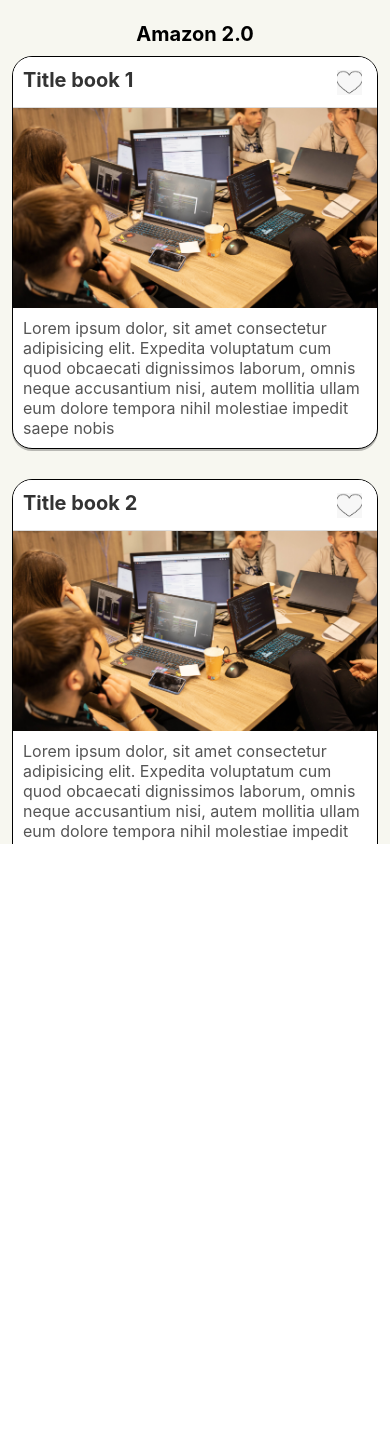
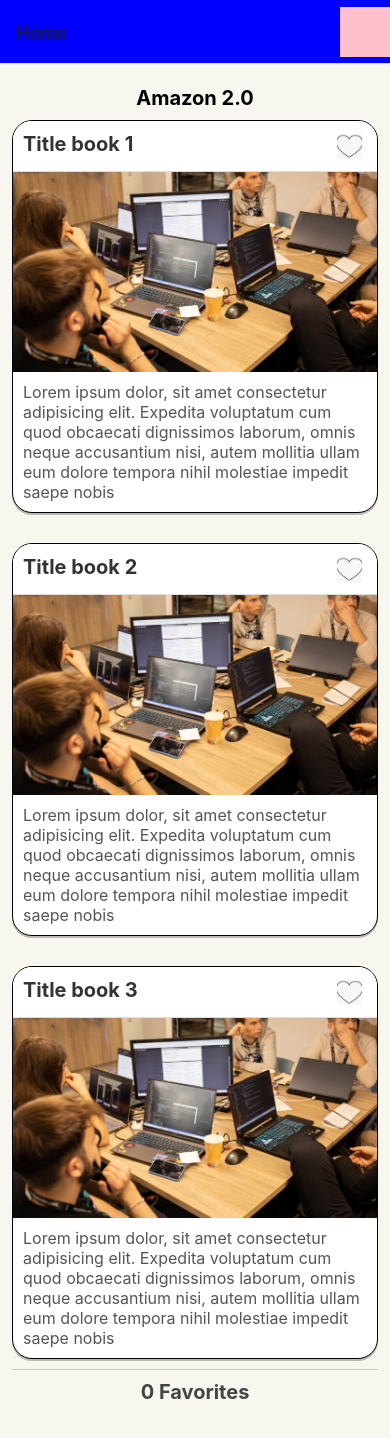
Before and after one commit to Alex7734/Linnify-ReactNativeCourse, a React Native app: screen / in a window 390 px wide. Shown: the top 1438 px of the page. Before the commit the page ends 844 px from the top, so only its background shows below. Built offline with nearby package versions, Linux system fonts and the light colour scheme.

Commit message:
workshop4

```diff
--- a/App.tsx
+++ b/App.tsx
@@ -1,27 +1,26 @@
 import React, {useState} from 'react';
 import {
-  Alert,
-  FlatList,
-  ListRenderItemInfo,
-  Pressable,
   SafeAreaView,
   StyleSheet,
-  Text,
-  View,
+
 } from 'react-native';
 
-import {Card} from './src/components/Card';
-import { Post } from './src/types/Post.interface';
 import BookList from './src/components/BookList';
 import { LoginForm } from './src/components/LoginForm';
+import { NavigationContainer } from '@react-navigation/native';
+import { AppNavigator } from './src/navigation/navigators/app-navigator';
 
 function App(): JSX.Element {
 
   return (
-    <SafeAreaView style={styles.container}>
-      <BookList></BookList>
-      {/* <LoginForm></LoginForm> */}
-    </SafeAreaView>
+    <NavigationContainer>
+      <SafeAreaView style={styles.container}>
+       {/* <BookList></BookList> */}
+       {/* <LoginForm></LoginForm>≥ */}
+        <AppNavigator></AppNavigator>
+      </SafeAreaView>
+    </NavigationContainer>
+
     );
 }
 
@@ -33,6 +32,4 @@
 
 });
 
-
-
 export default App;
--- a/index.js
+++ b/index.js
@@ -5,5 +5,7 @@
 import {AppRegistry} from 'react-native';
 import App from './App';
 import {name as appName} from './app.json';
+import 'react-native-gesture-handler';
+
 
 AppRegistry.registerComponent(appName, () => App);
--- a/src/components/BookList.tsx
+++ b/src/components/BookList.tsx
@@ -45,17 +45,16 @@
         },
     ]
 
-    const [favoriteCount, setFavoriteCount] = useState(0);
+    const [favoriteCount, setFavoriteCount] = useState<number>(0);
 
     const handleFavouriteChange = (isFavourite: boolean) => {
       if (isFavourite) {
-        setFavoriteCount((prevCount) => prevCount - 1);
-      } else {
-        setFavoriteCount((prevCount) => prevCount + 1);
+        return setFavoriteCount((prevCount) => prevCount - 1);
       }
+        return setFavoriteCount((prevCount) => prevCount + 1);
     };
 
-  const renderItem = ({item}: ListRenderItemInfo<Post>) => <Card post={item} handleFavouriteChange={handleFavouriteChange}></Card>
+  const renderItem = ({item}: ListRenderItemInfo<Post>) => <Card post={item} handleFavouriteChange={handleFavouriteChange}/>
 
   return (
       <FlatList
--- a/src/components/LoginForm.tsx
+++ b/src/components/LoginForm.tsx
@@ -1,7 +1,7 @@
 import React, { useState } from 'react';
 import { View, TextInput, Text, StyleSheet, Alert, Pressable, Image } from 'react-native';
 
-export const LoginForm = () => {
+export const LoginForm = ({handleNavigation}:{handleNavigation: () => void}) => {
   const [email, setEmail] = useState('');
   const [password, setPassword] = useState('');
   const [showPassword, setShowPassword] = useState(false);
@@ -11,6 +11,7 @@
       return Alert.alert(`Email: ${email}\nPassword: ${password}`);
     }
     Alert.alert('Please enter both email and password');
+    handleNavigation();
   };
 
   const toggleShowPassword = () => {
@@ -60,7 +61,7 @@
             <Image style={styles.icon} source={require('../assets/eye.png')} />
         </Pressable>
       </View>
-      <Pressable style={styles.loginButton} onPress={handleLogin}>
+      <Pressable onPress={handleLogin} style={styles.loginButton} >
         <Text style={styles.loginButtonText}>Login</Text>
       </Pressable>
     </View>
--- /dev/null
+++ b/src/navigation/navigators/app-navigator.tsx
@@ -0,0 +1,67 @@
+import React from 'react';
+import { createStackNavigator } from '@react-navigation/stack';
+import { Pressable } from 'react-native';
+import { Login } from '../../screens/Login';
+import { Home } from '../../screens/Home';
+import { AppRouteProps, AppRoutes } from '../routes/app-routes';
+
+// headerTitle to overwrite the title
+// headerLeft to add a component to the left of the title
+// headerRight to add a component to the right of the title
+// headerStyle to overwrite the style of the header
+// headerTitleStyle to overwrite the style of the title
+// headerBackTitle to overwrite the title of the back button
+// headerBackButton to overwrite the back button
+// headerTranparent to make the header transparent
+// header to overwrite the header
+
+
+// when passing props to a component you do props = {}
+// if i have an object { id: 1, ... }
+
+const Stack = createStackNavigator<AppRouteProps>();
+
+export const AppNavigator = () => {
+    return(
+        <Stack.Navigator screenOptions={
+            {
+                headerStyle: {backgroundColor:'blue'}
+            }
+        }>
+            <Stack.Screen
+            name = {AppRoutes.Home}
+            // options = {{
+            //     title: 'Home Screen',
+            //     headerTitle: () => <Text>Something</Text>,
+            //     headerLeft: () => <Text>Left</Text>,
+            //     headerRight: () => <Text>Right</Text>,
+            //     headerTransparent: false,
+            // }}
+            options= {({navigation, route}) => {
+                return {
+                    title : route.params?.title,
+                    headerRight: () => <Pressable
+                    style={{width: 50, height: 50, backgroundColor: 'pink'}}
+                    onPress={() => navigation.navigate('Login', {
+                        title: 'Test',
+                    })}>
+                    </Pressable>,
+                }
+            }}
+            component={Home}
+            />
+
+            <Stack.Screen name = {AppRoutes.Login}
+                options= {({navigation, route}) => {
+
+                    return {
+                        headerLeft: () => <Pressable
+                        style={{width: 50, height: 50, backgroundColor: 'pink'}}
+                        onPress={() => {navigation.goBack()}}>
+                        </Pressable>,
+                    }
+                }}
+             component={Login} />
+        </Stack.Navigator>
+    )
+}
--- /dev/null
+++ b/src/navigation/routes/app-routes.ts
@@ -0,0 +1,9 @@
+export enum AppRoutes {
+    Login = 'Login',
+    Home = 'Home',
+}
+
+export type AppRouteProps = {
+    [AppRoutes.Login]: undefined;
+    [AppRoutes.Home]: {title: string};
+}
--- /dev/null
+++ b/src/screens/Home.tsx
@@ -0,0 +1,10 @@
+import BookList from "../components/BookList"
+import { StackScreenProps } from "@react-navigation/stack"
+import { AppRouteProps, AppRoutes } from "../navigation/routes/app-routes"
+
+
+export const Home = (props: StackScreenProps<AppRouteProps, AppRoutes.Home>) => {
+    return (
+        <BookList></BookList>
+    )
+}
--- /dev/null
+++ b/src/screens/Login.tsx
@@ -0,0 +1,14 @@
+import { LoginForm } from "../components/LoginForm"
+import { StackScreenProps } from "@react-navigation/stack"
+import { AppRouteProps, AppRoutes } from "../navigation/routes/app-routes"
+
+export const Login = (props: StackScreenProps<AppRouteProps, AppRoutes.Login>) => {
+
+    const hanleNavigation = () => {
+        props.navigation.navigate(AppRoutes.Home, {title: 'Homeish'})
+    }
+
+    return(
+        <LoginForm handleNavigation={hanleNavigation} ></LoginForm>
+    )
+}
```
Also changed, not shown: package.json (+8 -1 lines), 3 other files (tests, documents, lock files or other folders).
